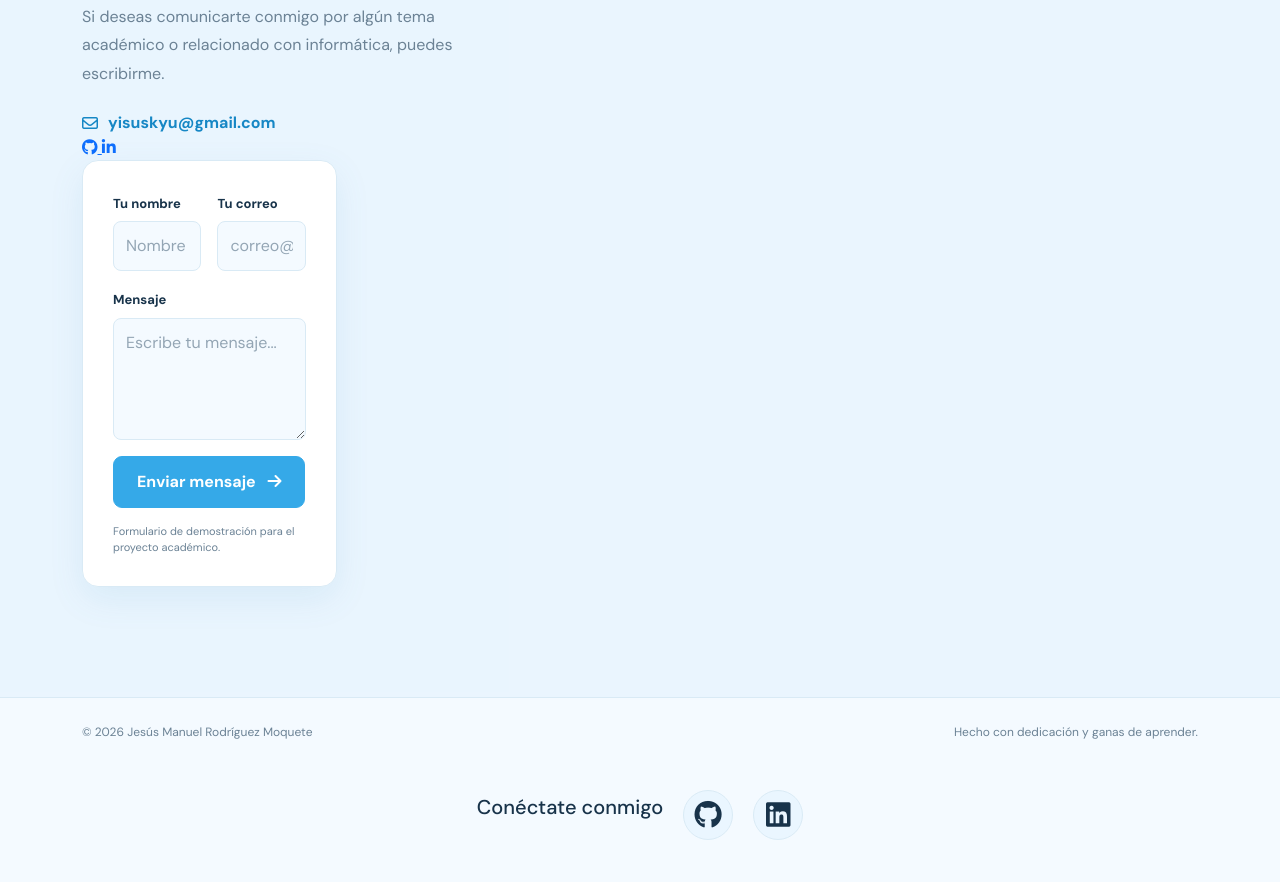
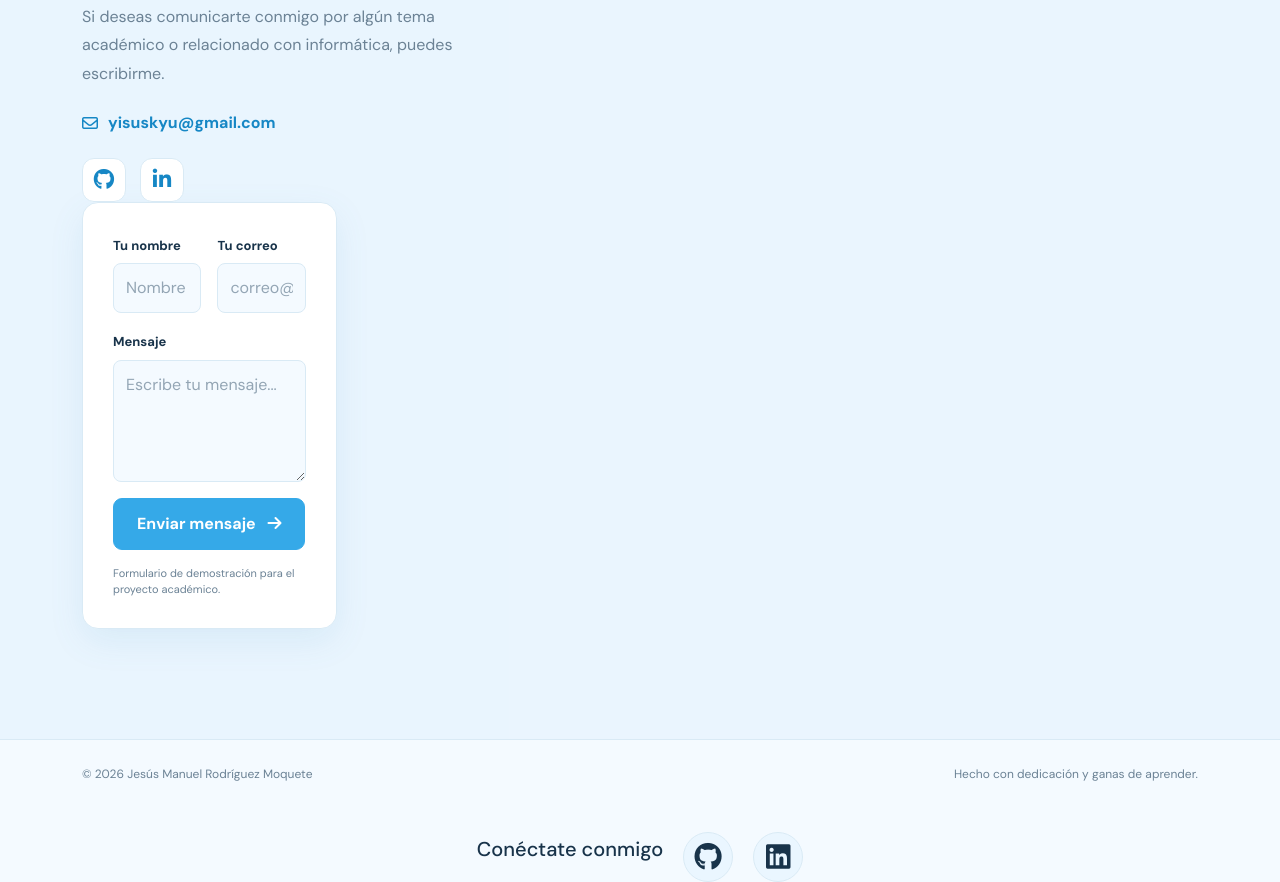
Before and after one commit to Jesusmannuel/Portafolio-web-Jesus, a plain HTML site: page index.html in a window 1280 px wide. Shown: the part 4173-5055 px from the top of the page. Before the commit the page ends 5013 px from the top, so only its background shows below. Drawn offline with nearby package versions, Linux system fonts and the light colour scheme.

Commit message:
Update style.css

```diff
--- a/style.css
+++ b/style.css
@@ -1003,3 +1003,37 @@ footer {
     background: var(--primary);
     transform: translateY(-5px);
 }
+
+/* REDES SOCIALES */
+
+.contact-socials {
+    display: flex;
+    align-items: center;
+    gap: 14px;
+    margin-top: 22px;
+}
+
+.contact-socials a {
+    width: 44px;
+    height: 44px;
+    display: flex;
+    align-items: center;
+    justify-content: center;
+
+    background: var(--surface);
+    color: var(--primary-dark);
+    border: 1px solid var(--border);
+    border-radius: 12px;
+
+    font-size: 21px;
+    text-decoration: none;
+
+    transition: all 0.3s ease;
+}
+
+.contact-socials a:hover {
+    background: var(--primary);
+    color: white;
+    border-color: var(--primary);
+    transform: translateY(-4px);
+}
```
